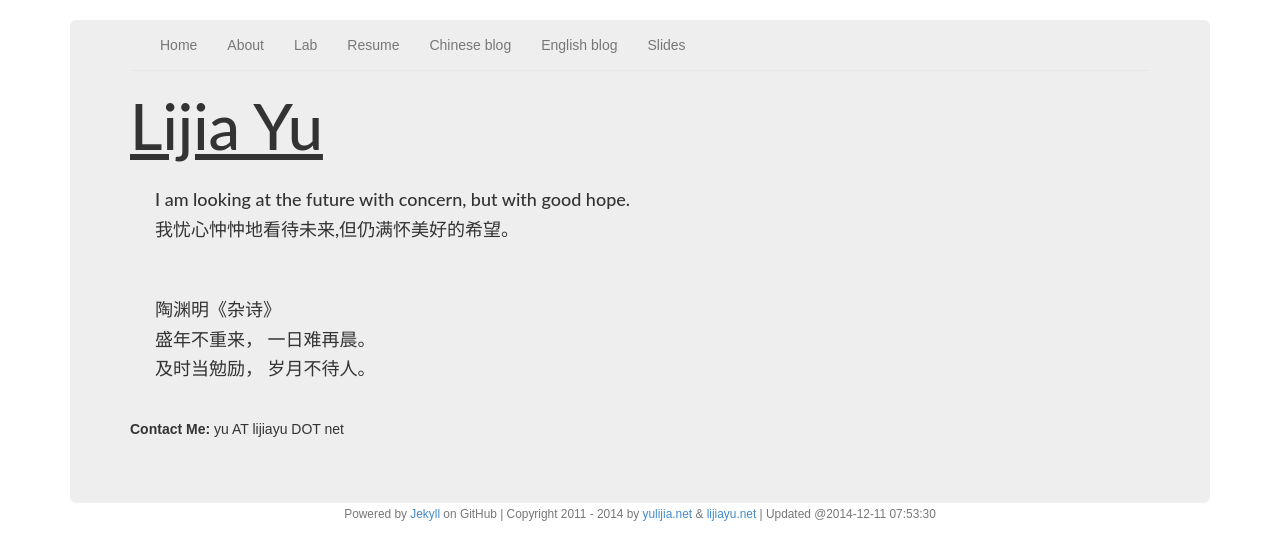
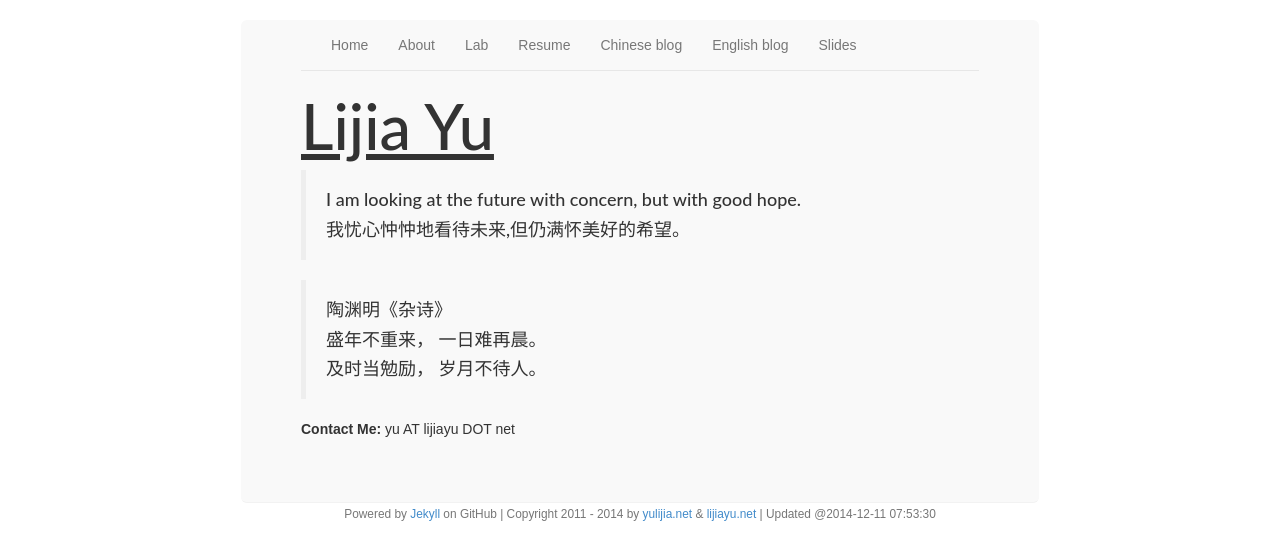
Before and after one commit to yulijia/yulijia.github.io, a Jekyll site: the page built from index.md, in a window 1280 px wide. Shown: the top 560 px of the page. Built offline with Jekyll 4.4.1, drawn with Linux system fonts in a browser that asks for light colours; nearby versions of some CDN libraries.

Commit message:
change div width

```diff
--- a/css/navbar-static-top.css
+++ b/css/navbar-static-top.css
@@ -1,7 +1,6 @@
 .navbar-static-top {
   margin-bottom: 19px;
   background:transparent;
-
 }
 
 body {
@@ -11,15 +10,18 @@
 
 /* Main marketing message and sign up button */
 .jumbotron {
+  width:70%;
   margin: 0px auto;
   border-bottom: 1px solid #F2F2F2;
   padding-top: 0px;
   background-image:url('');
-  background-color:#f0ecd6//#F6F6F6;
+  background-color:#f9f9f9;//#F6F6F6;
   background-repeat:no-repeat;
   /*background-position:center;*/
 }
 .footer {
+  margin: 0px auto;
+  width:70%;
   color: #777;
   /*border-top: 1px solid #e5e5e5;*/
 }
```
